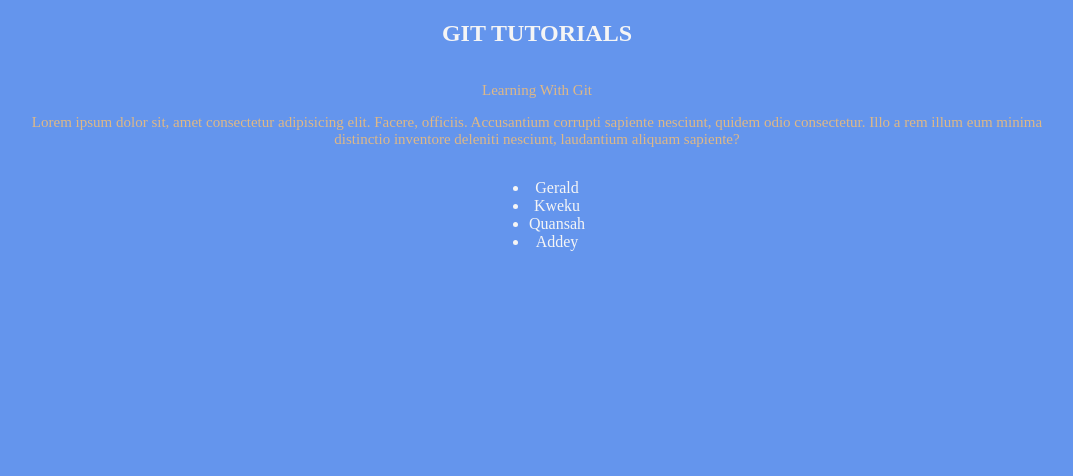
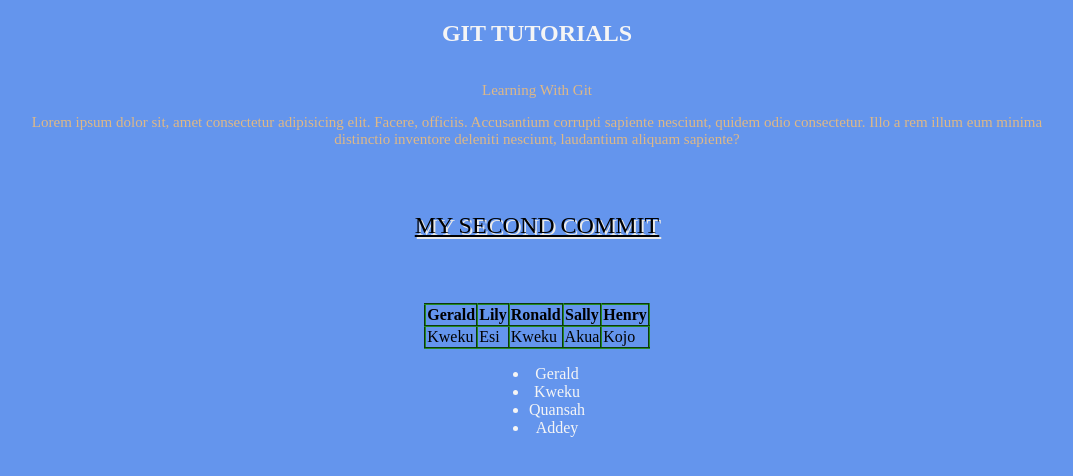
Before and after one commit to geraldaddey/git-one, a plain HTML site: page index.html in a window 1280 px wide. Shown: the whole page, without its empty margins (103-1176 px from the left). Drawn offline with Linux system fonts and the light colour scheme.

Commit message:
new commits added

```diff
--- a/index.html
+++ b/index.html
@@ -18,6 +18,25 @@
       laudantium aliquam sapiente?
     </p>
 
+    <p style="padding: 40px" id="heading">My second commit</p>
+
+    <table class="tablecontainer">
+      <tr>
+        <th>Gerald</th>
+        <th>Lily</th>
+        <th>Ronald</th>
+        <th>Sally</th>
+        <th>Henry</th>
+      </tr>
+      <tr>
+        <td>Kweku</td>
+        <td>Esi</td>
+        <td>Kweku</td>
+        <td>Akua</td>
+        <td>Kojo</td>
+      </tr>
+    </table>
+
     <ul class="textstyles">
       <li>Gerald</li>
       <li>Kweku</li>
--- a/styles.css
+++ b/styles.css
@@ -15,3 +15,23 @@ body {
   display: inline-block;
   left: 20px;
 }
+
+.tablecontainer {
+  border: 2px groove black;
+  border-collapse: collapse;
+  margin-left: auto;
+  margin-right: auto;
+}
+
+th,
+td {
+  border: 2px groove forestgreen;
+}
+
+#heading {
+  text-shadow: 2px 2px #e9e9e9;
+  font-family: outfit;
+  font-size: 1.5em;
+  text-decoration: underline;
+  text-transform: uppercase;
+}
```
